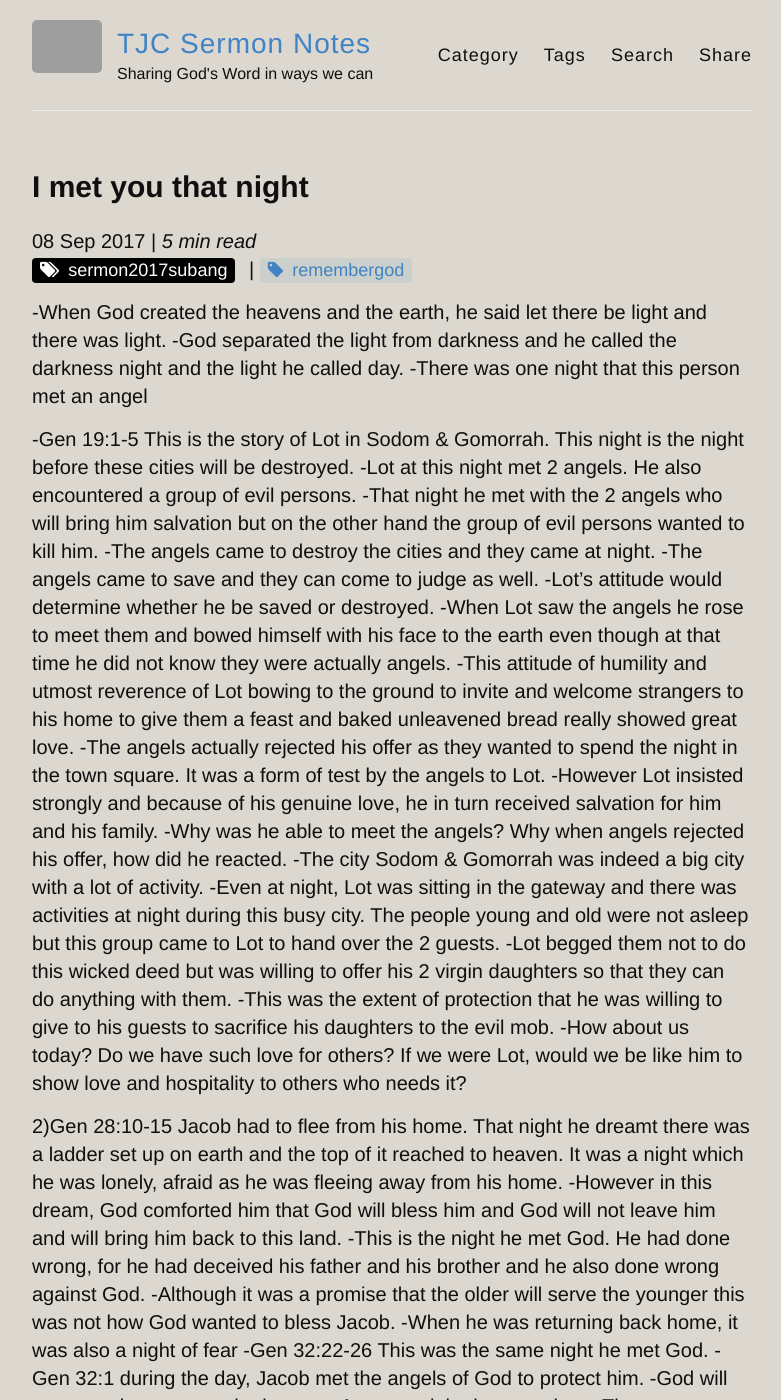
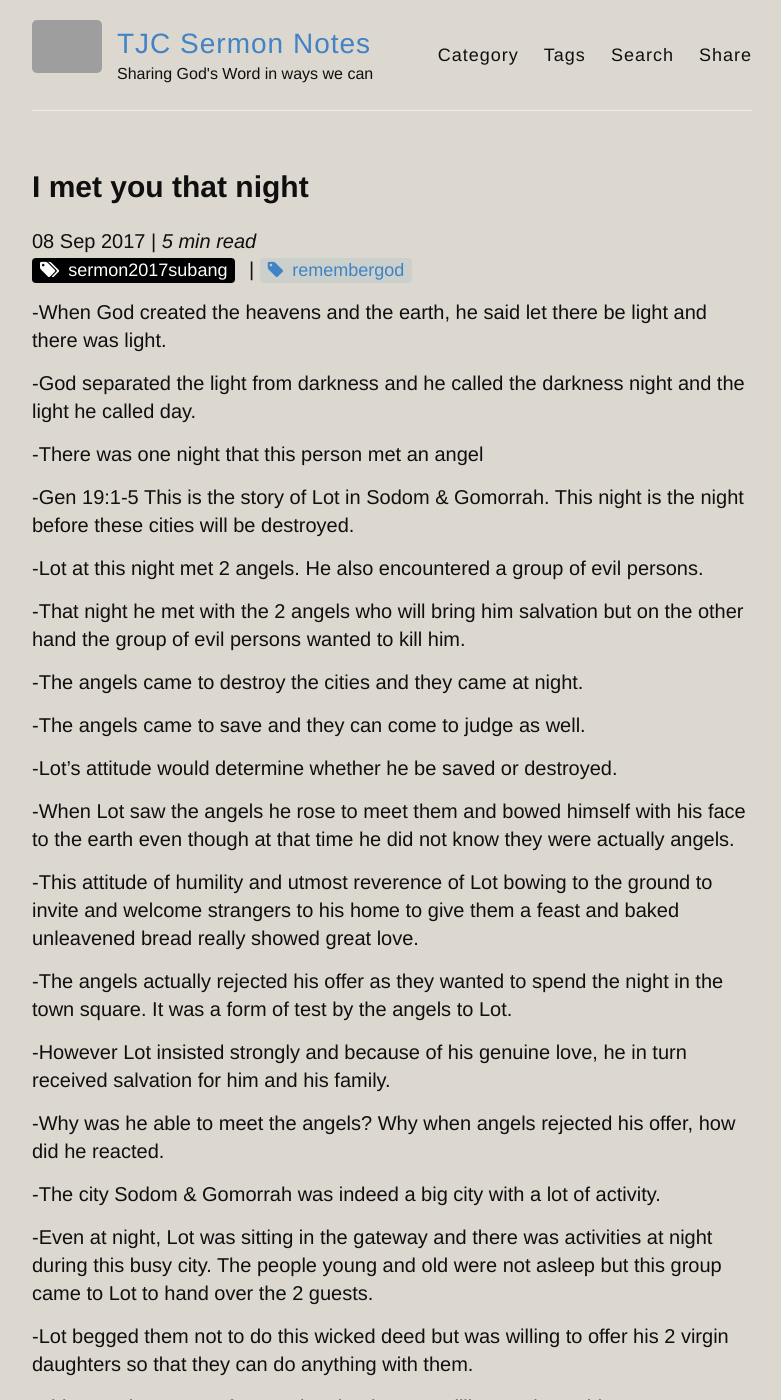
Before and after one commit to catchupTJC/catchuptjc.github.io, a Jekyll site: the page built from _posts/2017-09-08-I met you that night.md, in a window 1280 px wide and 1400 px high. Shown: the whole window, without its empty margins (248-1029 px from the left). Built offline with Jekyll 4.4.1, drawn with Linux system fonts in a browser that asks for light colours; nearby versions of some CDN libraries; comment, search, counter and statistics services are not loaded; some of the changed text lies outside the part shown; grey boxes are pictures that could not be loaded.

Commit message:
Update 2017-09-08-I met you that night.md

```diff
--- a/_posts/2017-09-08-I met you that night.md
+++ b/_posts/2017-09-08-I met you that night.md
@@ -6,52 +6,88 @@ tags: [remembergod]
 hymns: [339,452]
 ---
 -When God created the heavens and the earth, he said let there be light and there was light.
+
 -God separated the light from darkness and he called the darkness night and the light he called day.
+
 -There was one night that this person met an angel
 
 -Gen 19:1-5 This is the story of Lot in Sodom & Gomorrah. This night is the night before these cities will be destroyed.
+
 -Lot at this night met 2 angels. He also encountered a group of evil persons.
+
 -That night he met with the 2 angels who will bring him salvation but on the other hand the group of evil persons wanted to kill him.
+
 -The angels came to destroy the cities and they came at night.
+
 -The angels came to save and they can come to judge as well.
+
 -Lot’s attitude would determine whether he be saved or destroyed.
+
 -When Lot saw the angels he rose to meet them and bowed himself with his face to the earth even though at that time he did not know they were actually angels.
+
 -This attitude of humility and utmost reverence of Lot bowing to the ground to invite and welcome strangers to his home to give them a feast and baked  unleavened bread really showed great love.
+
 -The angels actually rejected his offer as they wanted to spend the night in the town square. It was a form of test by the angels to Lot.
+
 -However Lot insisted strongly and because of his genuine love, he in turn received salvation for him and his family.
+
 -Why was he able to meet the angels? Why when angels rejected his offer, how did he reacted.
+
 -The city Sodom & Gomorrah was indeed a big city with a lot of activity.
+
 -Even at night, Lot was sitting in the gateway and there was activities at night during this busy city. The  people young and old were not asleep but this group came to Lot to hand over the 2 guests.
+
 -Lot begged them not to do this wicked deed but was willing to offer his 2 virgin daughters so that they can do anything with them.
+
 -This was the extent of protection that he was willing to give to his guests to sacrifice his daughters to the evil mob.
+
 -How about us today? Do we have such love for others? If we were Lot, would we be like him to show love and hospitality to others who needs it?
 
 2)Gen 28:10-15 Jacob had to flee from his home. That night he dreamt there was a ladder set up on earth and the top of it reached to heaven.
-It was a night which he was lonely, afraid as he was fleeing away from his home.
+
+-It was a night which he was lonely, afraid as he was fleeing away from his home.
+
 -However in this dream, God comforted him that God will bless him and God will not leave him and will bring him back to this land.
+
 -This is the night he met God. He had done wrong, for he
 had deceived his father and his brother and he also done wrong against God.
+
 -Although it was a promise that the older will serve the younger this was not how God wanted to bless Jacob.
+
 -When he was returning back home, it was also a night of fear
+
 -Gen 32:22-26 This was the same night he met God.
+
 -Gen 32:1 during the day, Jacob met the angels of God to protect him.
+
 -God will sent angels to protect the journey
+
 -At same night, he was alone. Then a man wrestled him to the ground until the breaking of day.
+
 -It was during this time to save his own life, Jacob wrestled with the man to overcome him with all his strength and might.
+
 -Later he knew that this man was God and God changed his name to Israel.
+
 -2 Cor 11: 13-14 For such men are false apostles, deceitful workmen, disguising themselves as apostles of Christ and no wonder, for even Satan disguises himself as an angel of light.
+
 -there was a sister who wanted to go for a bible seminar conducted by a foreign preacher. The husband forbid her from going. But her husband slept and she was contemplating whether to go to church. There was a knock and there was a woman who said that she was to bring her to church. Jesus told her to bring her to church. When they were walking, this lady kept asking about her family. However when they were walking she realized that this was not the way to church. When she resisted, the lady turned to devil and pushed her to the lake. As she was in the lake, she shouted “Jesus save me” and 2 angels appeared. The demon quickly vanished and she was able to save herself out from the lake. The angels asked her to go back quickly home.
 
-Preacher Daniel also one night after funeral while driving and saw the demon at the back of the car. Every night asked Jesus to protect and allow him to sleep throughout.
-One night Pr Daniel after eating supper he was about to go home, he saw a family of wild boars of 6 in front of his house. My wife was complaining how is it that this house that they bought have wildboars as my area is near the jungle. To me it was good thing to can see such animals in the city.
+-Preacher Daniel also one night after funeral while driving and saw the demon at the back of the car. Every night asked Jesus to protect and allow him to sleep throughout. One night Pr Daniel after eating supper he was about to go home, he saw a family of wild boars of 6 in front of his house. My wife was complaining how is it that this house that they bought have wildboars as my area is near the jungle. To me it was good thing to can see such animals in the city.
 
 -1 Sam 28:3-7 Now Samuel has died. Before Samuel died, King Saul always sought for Samuel. He did enquire God, but God did not answer. So he sought for mediums. Saul disguised himself and came to the woman by night. He said to the medium to call up a spirit. The woman said “I see a god coming up out of the earth” Was this God? No it was the demon as God doesn’t come out from the earth.
+
 -1 Sam 28: 13 He went to the medium, met the devil and King Saul worshipped the devil!
+
 -How  could the first king could be like this from worshipping God to worship devil!
+
 -When he was first king, he cut off the mediums and the necromances from the land as commanded by God.
+
 -Deut 18:9-13  Here God commands not to follow the abominable practices of the gentile nations. Not to burn their son or their daughter as an offering or practices divination or tells fortunes of interprets omens, or a sorcerer or a charmer or a medium or a wizard or a necromancer  for all this is an abomination to God.
+
 -In our lives, at night, who do we see? We can see the devil and there are some nights in the bible where they see angels and God. So let us be wary and not be deceived by Satan disguised as angel.
+
 -We may see angel, evil people, demon disguised as angel, or even seek demon
+
 -How about the night where we meet Jesus
 
 
```
